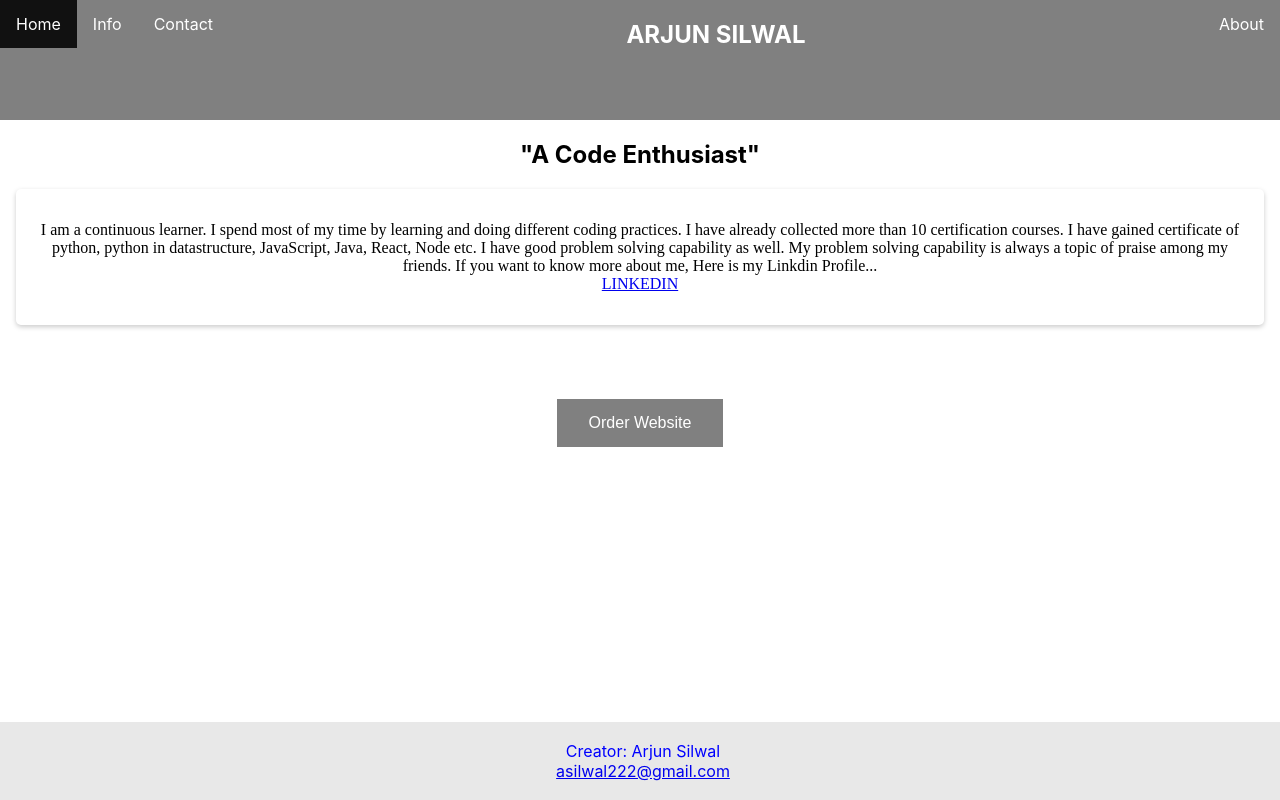
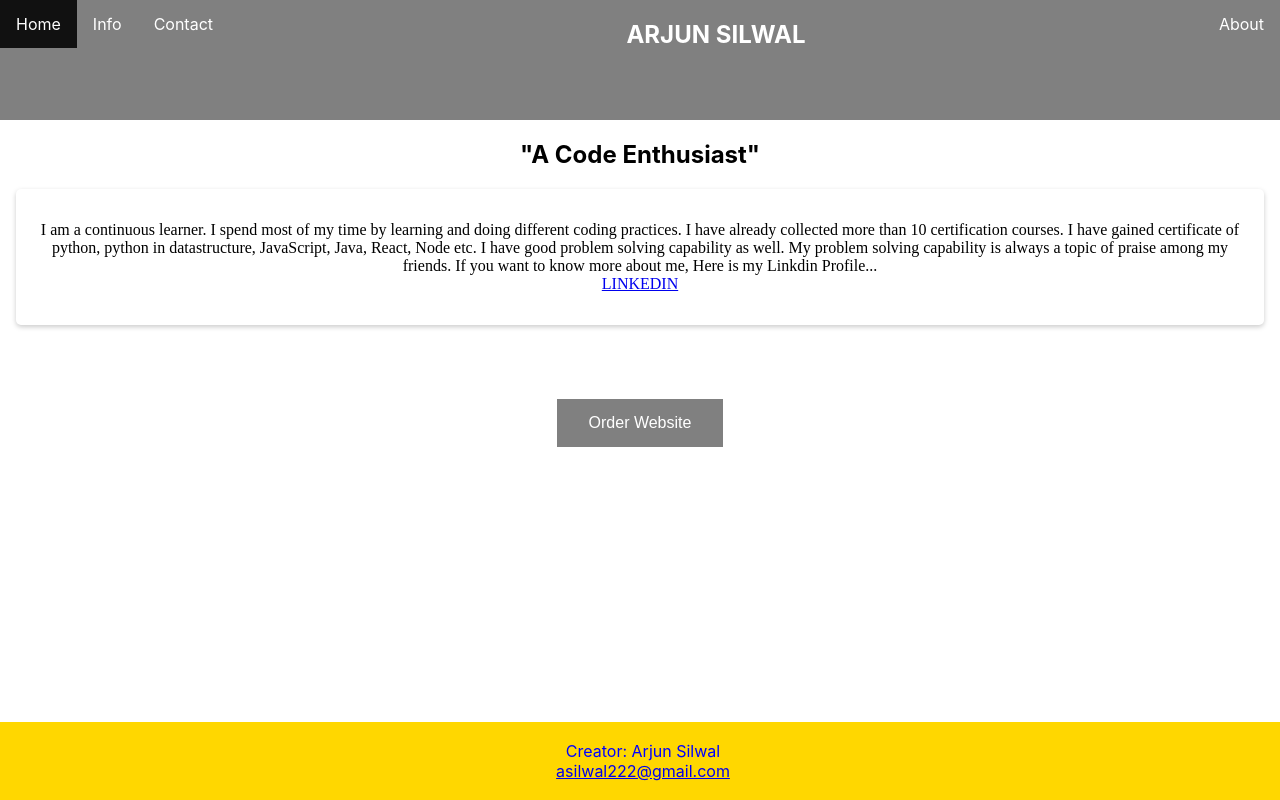
Before and after one commit to Arjunsilwal/my-app, a React (Create React App) app: page / in a window 1280 px wide. Built offline with nearby package versions, Linux system fonts and the light colour scheme.

Commit message:
hook is added to control the button(Order Component is updated)

```diff
--- a/src/App.css
+++ b/src/App.css
@@ -99,6 +99,6 @@ footer {
   bottom: 0;
   width: 100%;
   padding: 3px;
-  background-color:#E8E8E8;
+  background-color:gold;
   color: white;
 }
--- a/src/components/Order.js
+++ b/src/components/Order.js
@@ -1,4 +1,5 @@
-import React from 'react'
+import React, {useState} from 'react'
+
 
 function Order() {
     const style ={
@@ -7,9 +8,11 @@ function Order() {
         padding: '50px',
         margin: '20px'
     }
+    const [web, updatedWeb] = useState("Hello There!!")
+    const handleClick = () => updatedWeb(prompt(web + "The content is still Updating. Thank you!!!!"))
     return (
         <div style={style}>
-            <button className="button">Order Website</button>
+            <button className="button" onClick={handleClick}>Order Website</button>
         </div>
     )
 }
```
